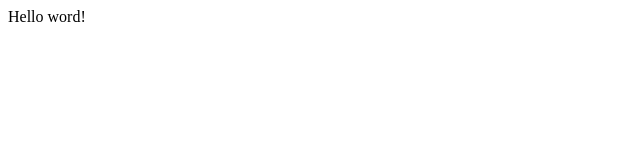
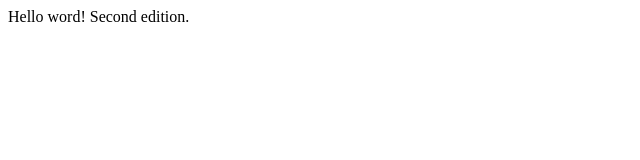
Before and after one commit to ladosbalint/myapp, a plain HTML site: page index.html in a window 1280 px wide. Shown: the whole page, without its empty margins (0-640 px from the left). Drawn offline with Linux system fonts and the light colour scheme.

```diff
--- a/index.html
+++ b/index.html
@@ -5,6 +5,7 @@
 <body>
 	<div>
 		Hello word!
+		Second edition.
 	</div>
 </body>
 </html>
```
Also changed, not shown: login.html (added), 1 other file.
